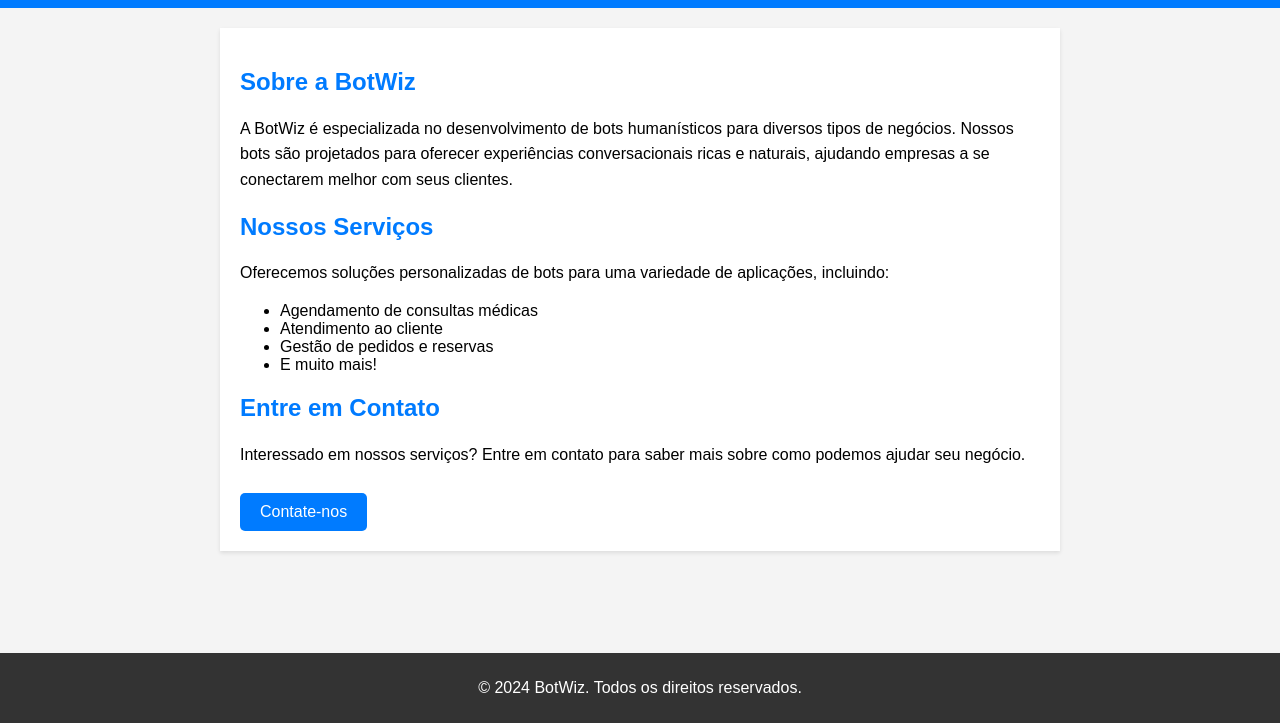
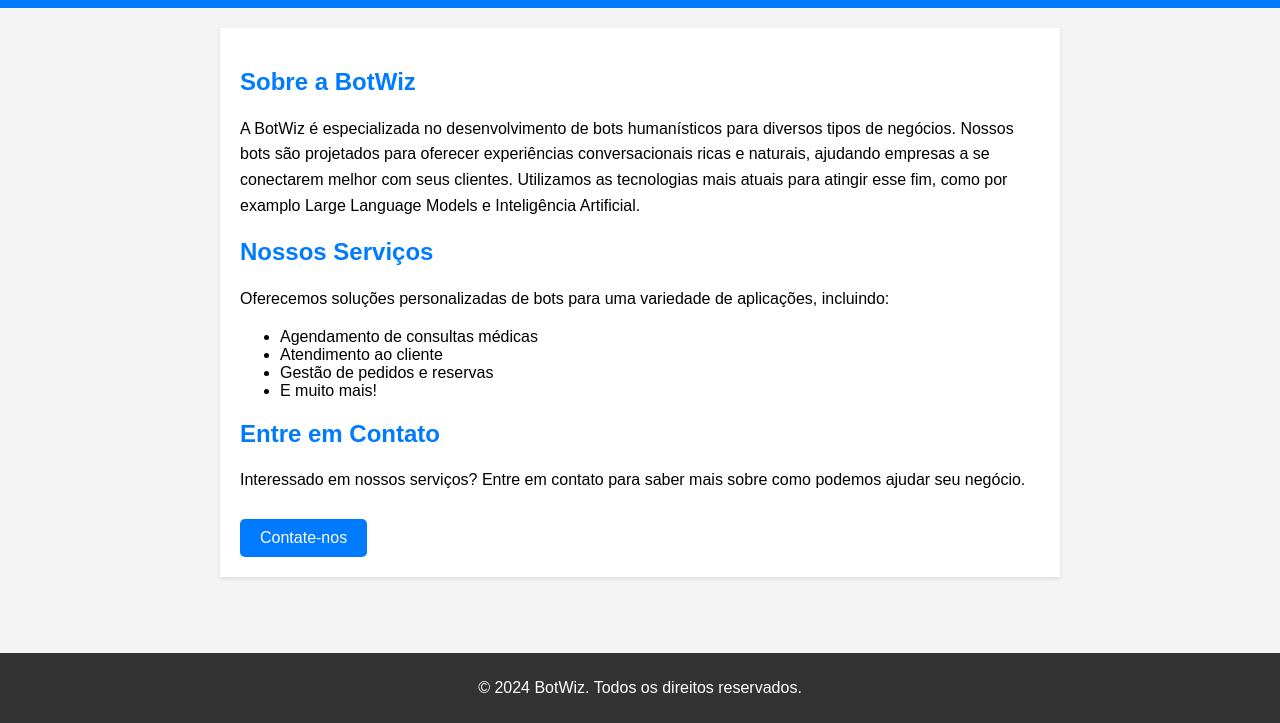
Before and after one commit to an-dutra/botwizweb, a plain HTML site: page index.html in a window 1280 px wide. Shown: the part 77-800 px from the top of the page. Drawn offline with Linux system fonts and the light colour scheme.

Commit message:
Index Text changed

```diff
--- a/index.html
+++ b/index.html
@@ -21,7 +21,7 @@
     <main>
         <section id="about">
             <h2>Sobre a BotWiz</h2>
-            <p>A BotWiz é especializada no desenvolvimento de bots humanísticos para diversos tipos de negócios. Nossos bots são projetados para oferecer experiências conversacionais ricas e naturais, ajudando empresas a se conectarem melhor com seus clientes.</p>
+            <p>A BotWiz é especializada no desenvolvimento de bots humanísticos para diversos tipos de negócios. Nossos bots são projetados para oferecer experiências conversacionais ricas e naturais, ajudando empresas a se conectarem melhor com seus clientes. Utilizamos as tecnologias mais atuais para atingir esse fim, como por examplo Large Language Models e Inteligência Artificial.</p>
         </section>
 
         <section id="services">
```
